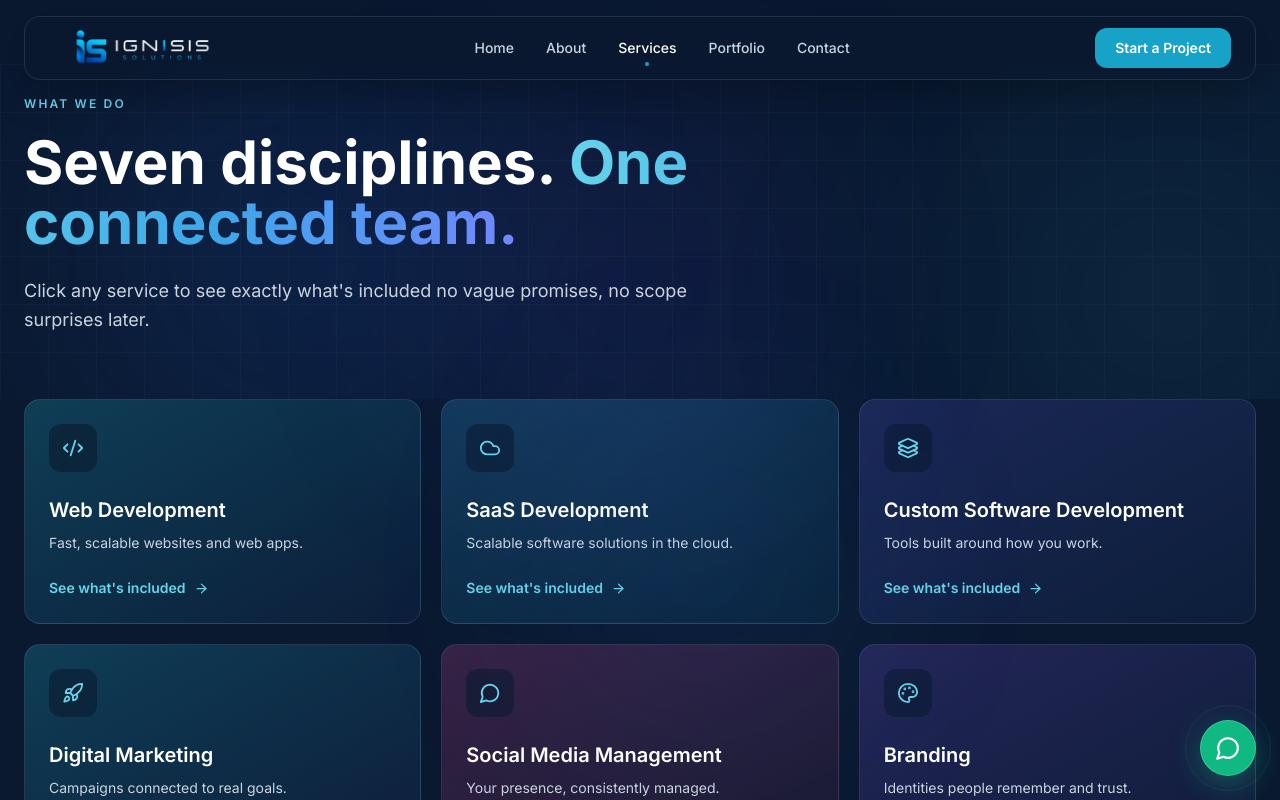
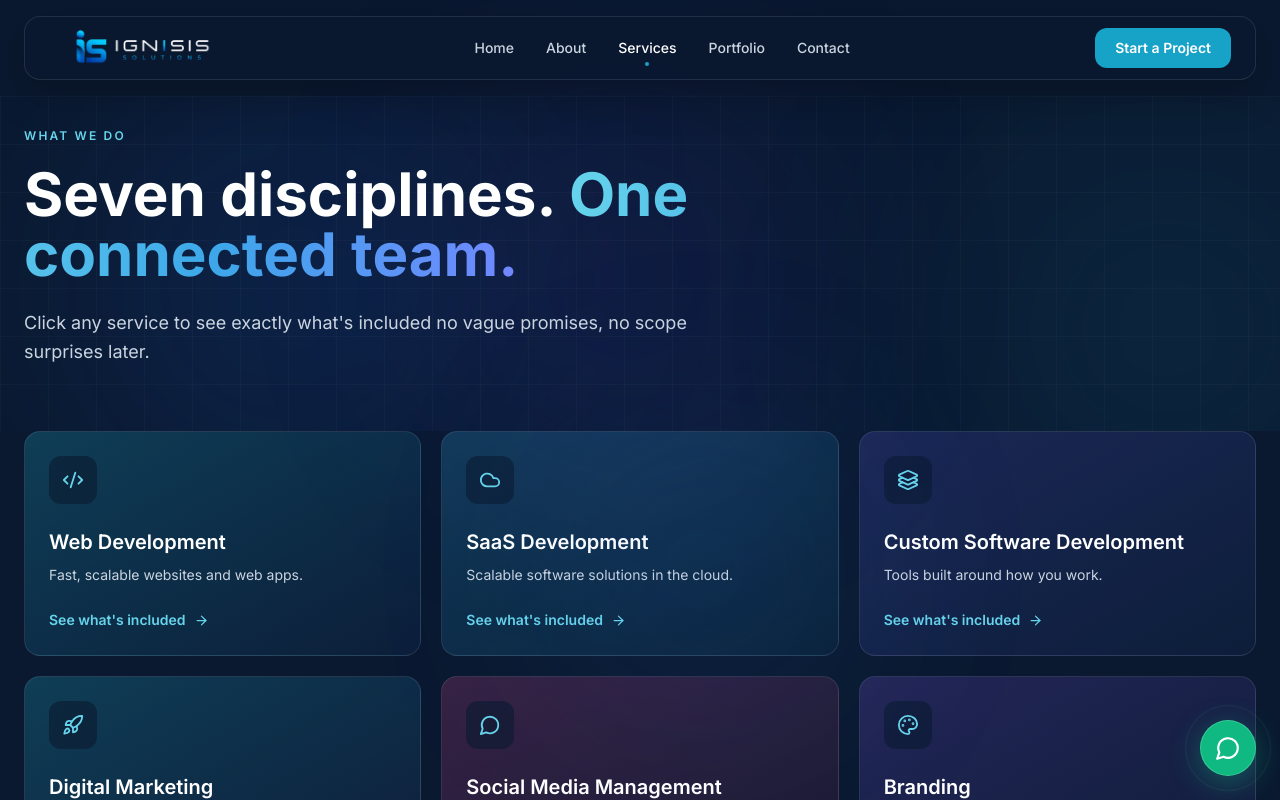
Before and after one commit to patanai12876/ignisissolutions, a Next.js app: page /services in a window 1280 px wide. Shown: the top 800 px of the page. Built offline with nearby package versions, Linux system fonts and the light colour scheme.

Commit message:
Navbar2.0

```diff
--- a/src/app/contact/page.tsx
+++ b/src/app/contact/page.tsx
@@ -111,7 +111,7 @@ export default function Contact() {
   }
 
   return (
-    <main className="overflow-x-hidden bg-[#0A1930] pt-16 text-white">
+    <main className="overflow-x-hidden bg-[#0A1930] pt-24 text-white">
       {/* PAGE HEADER */}
       <section className="relative overflow-hidden">
         <div className="pointer-events-none absolute inset-0">
--- a/src/app/portfolio/page.tsx
+++ b/src/app/portfolio/page.tsx
@@ -120,7 +120,7 @@ export default function PortfolioPage() {
   }
 
   return (
-    <main className="overflow-x-hidden bg-[#0A1930] pt-16 text-white">
+    <main className="overflow-x-hidden bg-[#0A1930] pt-10 text-white">
       {/* HERO */}
       <section className="relative overflow-hidden border-b border-white/10">
         <div className="pointer-events-none absolute inset-0">
--- a/src/app/services/page.tsx
+++ b/src/app/services/page.tsx
@@ -223,7 +223,7 @@ export default function Services() {
   }, [activeId])
 
   return (
-    <main className="overflow-x-hidden bg-[#0A1930] pt-16 text-white">
+    <main className="overflow-x-hidden bg-[#0A1930] pt-24 text-white">
       {/* PAGE HEADER */}
       <section className="relative overflow-hidden">
         <div className="pointer-events-none absolute inset-0">
```
